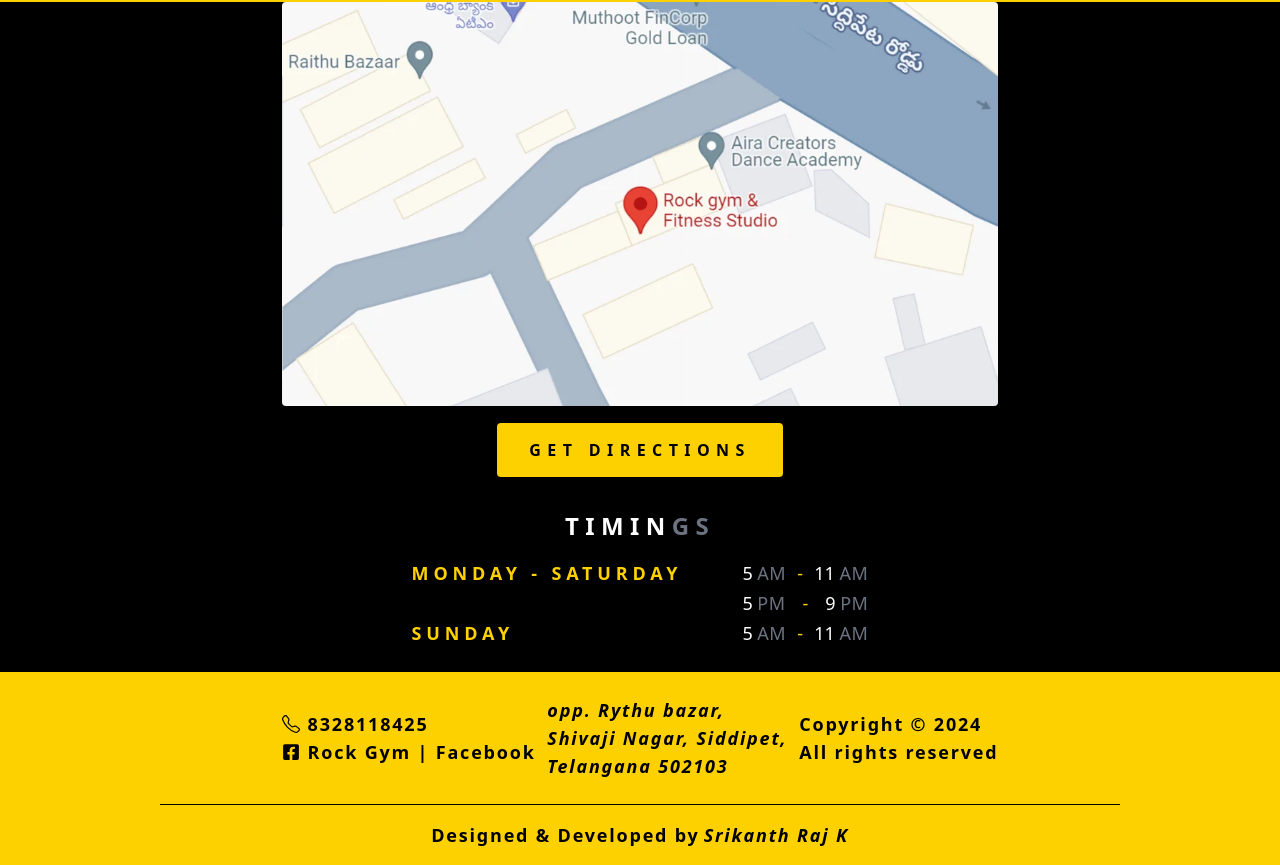
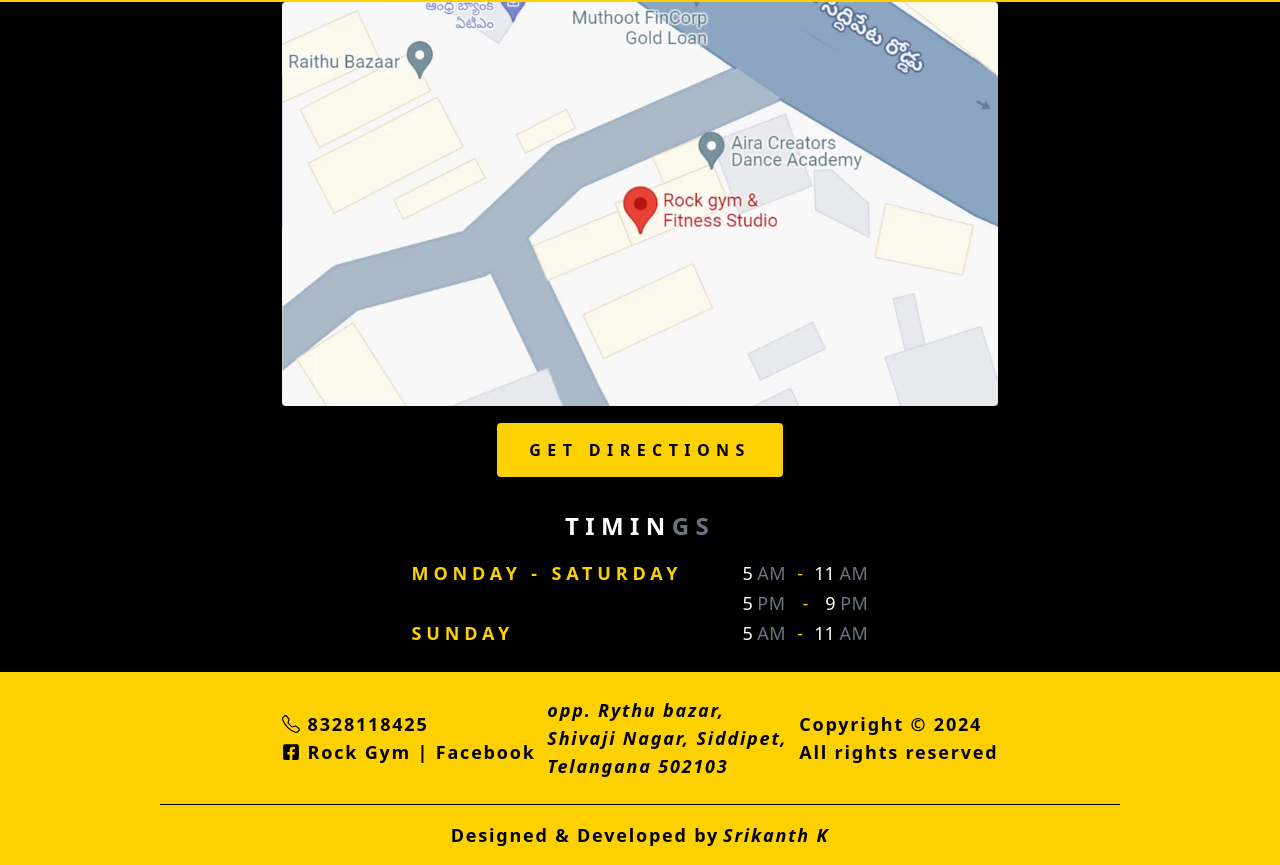
Before and after one commit to srk5121/rock-gym, a React (Vite) app: page / in a window 1280 px wide. Shown: the part 4928-5793 px from the top of the page. Built offline with nearby package versions, Linux system fonts and the light colour scheme; a web font is replaced by a local one.

Commit message:
update:Developer name

```diff
--- a/src/sections/contact us/Contact.jsx
+++ b/src/sections/contact us/Contact.jsx
@@ -40,7 +40,7 @@ const Contact = () => {
       <div className="mx-auto w-4/5 py-4 md:max-w-2xl lg:max-w-4xl">
         <p className="flex flex-col items-center justify-center text-lg font-medium tracking-widest sm:flex-row sm:gap-1 md:font-semibold">
           <span>Designed & Developed by</span>
-          <span className="italic">Srikanth Raj K</span>
+          <span className="italic">Srikanth K</span>
         </p>
       </div>
     </footer>
```
